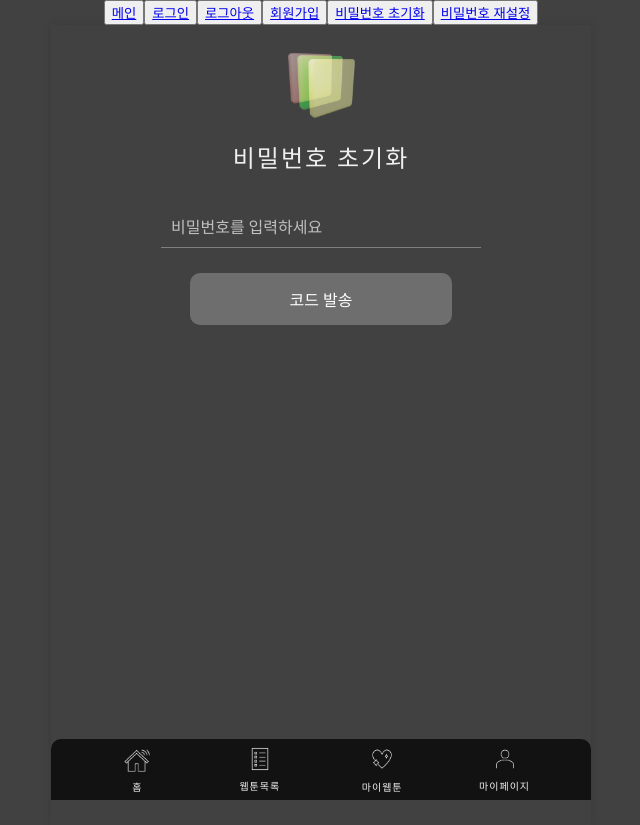
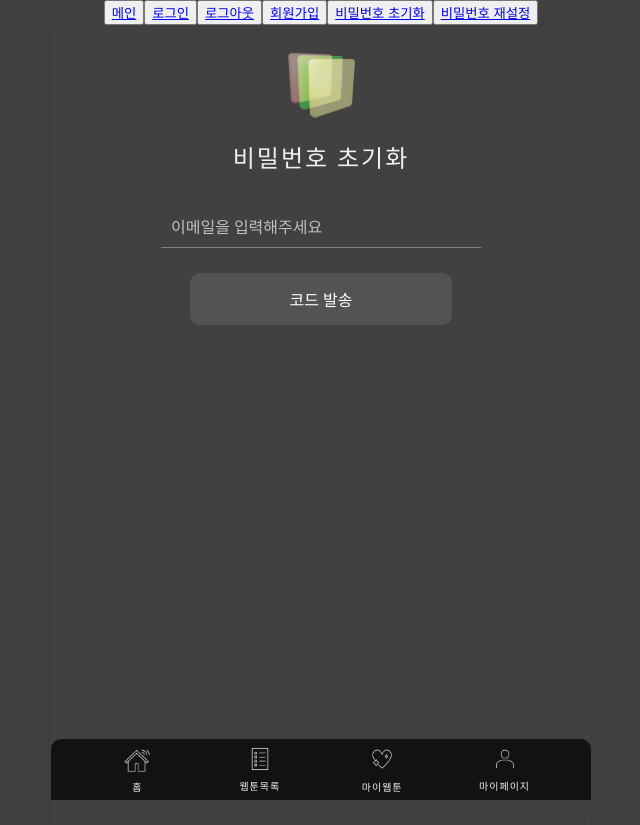
Before and after one commit to pknu-wap/2023_2_Toonder2.0, a React (Create React App) app in the folder frontend/: page /findpw in a window 1280 px wide. Shown: the whole page, without its empty margins (319-959 px from the left). Built offline with nearby package versions, Linux system fonts and the light colour scheme; no server answers; the HTML template or start-up script is replaced by a standard one; a web font is replaced by a local one.

Commit message:
feat : 비밀번호 초기화 페이지

```diff
--- a/frontend/src/component/find/FindPwPage.js
+++ b/frontend/src/component/find/FindPwPage.js
@@ -1,13 +1,83 @@
-import React, { useState } from "react";
+import React, { useState, useEffect } from "react";
 import Header from "../background/Header";
 import { Input, Btn } from "../login/LoginPage";
+import supabase from "../supabase";
+import styled from "styled-components";
+
+const ErrorMsg = styled.div`
+  font-size: 12px;
+  color: #ff5722;
+`;
 
 function FindPwPage() {
+  const [email, setEmail] = useState(""); // 이메일 값
+  const [isEmailValid, setEmailValid] = useState(false); // 이메일 유효성 여부
+  const [errorMsg, setErrorMsg] = useState(""); // 이메일 유효성 에러 메시지
+  const [notAllow, setNotAllow] = useState(true); // '코드 발송' 버튼 활성화 여부
+  // const [loading, setLoading] = useState(false);
+
+  useEffect(() => {
+    // 이메일이 정확하게 입력되지 않았다면 '코드 발송' 버튼 비활성화
+    if (isEmailValid) setNotAllow(false);
+    else setNotAllow(true);
+    return;
+  }, [isEmailValid]);
+
+  const handleEmail = (e) => {
+    const newEmail = e.target.value;
+    setEmail(e.target.value);
+
+    const regex = /^[a-zA-Z0-9._-]+@[a-zA-Z0-9.-]+\.[a-zA-Z]{2,4}$/;
+
+    if (newEmail.length === 0) {
+      setEmailValid(false);
+      setErrorMsg("");
+    } else if (!regex.test(newEmail)) {
+      setEmailValid(false);
+      setErrorMsg("올바른 이메일을 입력하세요");
+    } else {
+      setEmailValid(true);
+      setErrorMsg("");
+    }
+  };
+
+  const handleResetPassword = async (e) => {
+    e.preventDefault();
+    // setLoading(true);
+    try {
+      await supabase.auth.resetPasswordForEmail(email, {
+        redirectTo: "http://localhost:3000/newpw",
+      });
+      alert("비밀번호 재설정 링크가 입력하신 이메일로 보내졌습니다");
+    } catch (error) {
+      console.error(error);
+      alert("비밀번호 재설정이 실패했습니다. 다시 시도해주세요.");
+    } finally {
+      // setLoading(false);
+    }
+  };
+
   return (
     <>
-        <Header title="비밀번호 초기화" />
-        <Input type="id" placeholder="비밀번호를 입력하세요" />
-        <Btn>코드 발송</Btn>
+      <Header title="비밀번호 초기화" />
+      <form onSubmit={handleResetPassword}>
+        <Input
+          type="id"
+          onChange={handleEmail}
+          placeholder="이메일을 입력해주세요"
+        />
+        <ErrorMsg>{errorMsg}</ErrorMsg>
+        <Btn
+          style={{
+            // input들이 정확히 입력되지 않았을 때는 버튼 색이 원래의 50%만큼 투명하게 보이도록 설정
+            backgroundColor: notAllow ? "#6e6e6e66" : "#6e6e6e",
+          }}
+          type="submit"
+          disabled={notAllow}
+        >
+          코드 발송
+        </Btn>
+      </form>
     </>
   );
 }
```
